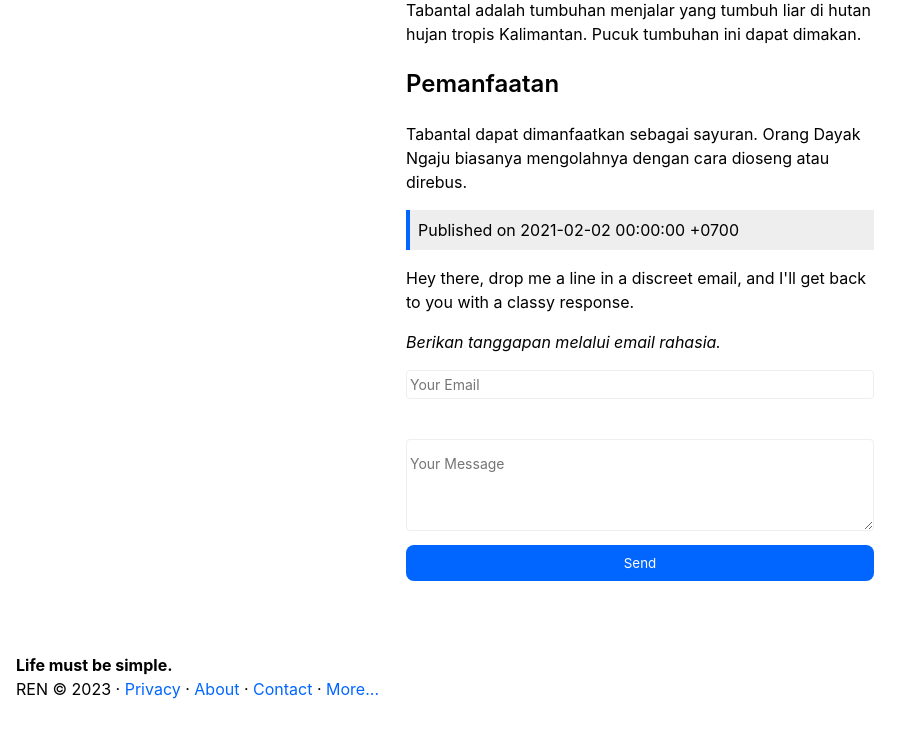
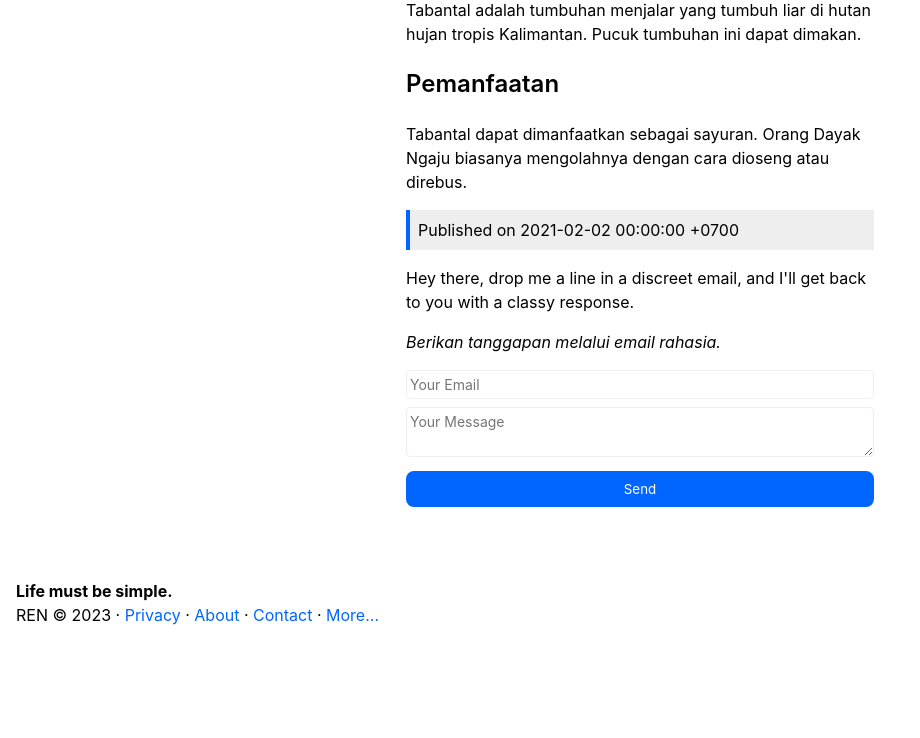
Before and after one commit to ren-id/blog, a Jekyll site: the page built from docs/_posts/2021-02-02-tabantal.md, in a window 1280 px wide and 1232 px high. Shown: the part 483-1221 px from the top of the window, without its empty margins (0-920 px from the left). Built offline with Jekyll 4.4.1, drawn with Linux system fonts in a browser that asks for light colours; our own code applies the rules of GitHub Pages for plain Markdown files; comment, search, counter and statistics services are not loaded.

Commit message:
Menambahkan kode CSS
Menambahkan mb-1

```diff
--- a/docs/_layouts/post.html
+++ b/docs/_layouts/post.html
@@ -14,10 +14,10 @@
         <p><i>Berikan tanggapan melalui email rahasia.</i></p>
         <!-- modify this form HTML and place wherever you want your form -->
         <form action="https://formspree.io/f/mjvqgbpa" method="POST" target="_blank">
-            <input class="margin-bawah" type="email" name="email" placeholder="Your Email" required>
-            <textarea name="message" placeholder="Your Message" required></textarea>
+            <input class="mb-1" type="email" name="email" placeholder="Your Email" required>
+            <textarea class="mb-1" name="message" placeholder="Your Message" required></textarea>
             <!-- your other form fields go here -->
-            <button type="submit">Send</button>
+            <button class="mb-1" type="submit">Send</button>
         </form>
         <!-- <div class="fb-comments" data-href="{{site.url}}{{page.url}}" data-width="100%" data-numposts="5"></div> -->
     </article>
--- a/docs/style.css
+++ b/docs/style.css
@@ -354,6 +354,10 @@
     margin-bottom: calc(var(--pd) * 5);
 }
 
+.mb-1 {
+    margin-bottom: 8px;
+}
+
 article img {
     margin-top: calc(var(--pd) * 2);
     margin-bottom: calc(var(--pd) * 2);
@@ -451,10 +455,6 @@
 #results-container li:hover {
     margin-bottom: 8px;
     white-space: normal;
-}
-
-textarea {
-    line-height: 3;
 }
 
 .wrapper {
@@ -559,6 +559,5 @@
     color: #ffffff;
     border: none;
     padding: 8px 8px 8px 8px;
-    margin: 8px auto 8px auto;
     border-radius: 8px 8px 8px 8px;
 }
```
